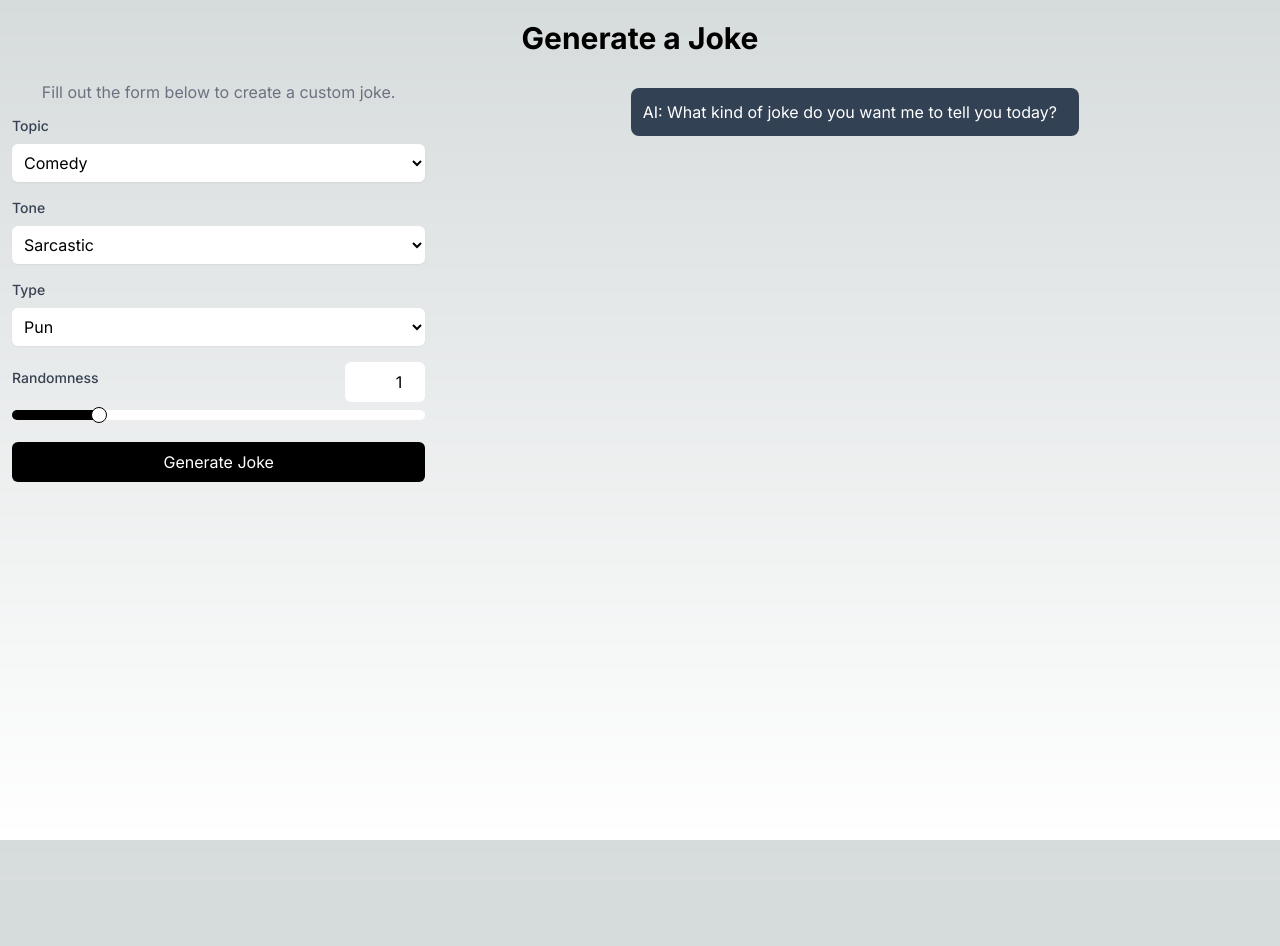
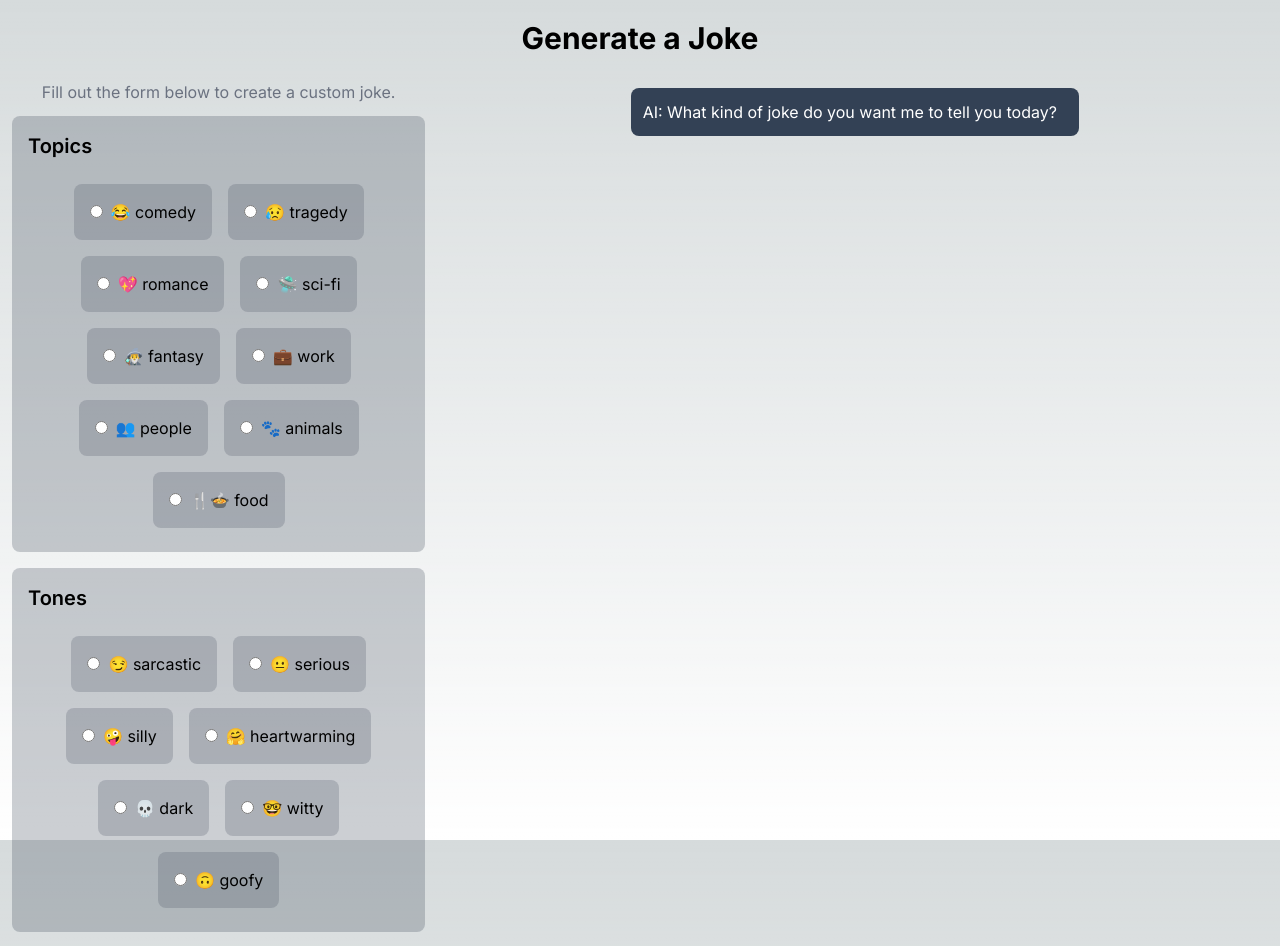
Before and after one commit to mrtonks/ai-encode-week-2, a Next.js app: page / in a window 1280 px wide. Shown: the top 946 px of the page. Before the commit the page ends 880 px from the top, so only its background shows below. Built offline with nearby package versions, Linux system fonts and the light colour scheme.

Commit message:
refactor: better story kind, topic, and tone selection UI + more specific context on how to tell different types of jokes

```diff
--- a/app/api/chat/route.ts
+++ b/app/api/chat/route.ts
@@ -25,11 +25,27 @@ export async function POST(req: Request) {
         },
         {
           role: 'system',
-          content: 'The user can ask you to tell an one liner. You should use no more than 50 words for this kind of jokes. Do not evaluate a joke if you are asked to generate it',
+          content: 'The user can ask you to tell an one-liner. You should use no more than 50 words for this kind of jokes. Do not evaluate a joke if you are asked to generate it',
         },
         {
           role: 'system',
           content: 'The user can ask you to tell an anti-joke. You should use more than 50 words but less than 150 words for this kind of jokes. Do not evaluate a joke if you are asked to generate it',
+        },
+        {
+          role: 'system',
+          content: 'The user can ask you to tell an knock-knockjoke. You should use more than 50 words but less than 150 words for this kind of jokes. Do not evaluate a joke if you are asked to generate it',
+        },
+        {
+          role: 'system',
+          content: 'The user can ask you to tell a pun. You should use no more than 80 words for this kind of jokes. Do not evaluate a joke if you are asked to generate it',
+        },
+        {
+          role: 'system',
+          content: 'The user can ask you to tell a story. You should use more than 200 words for this kind of jokes. Do not evaluate a joke if you are asked to generate it',
+        },
+        {
+          role: 'system',
+          content: 'The user can ask you to tell a shaggy-dog. You should use more than 150 words for this kind of jokes. Do not evaluate a joke if you are asked to generate it',
         },
         {
           role: 'system',
--- a/app/page.tsx
+++ b/app/page.tsx
@@ -5,11 +5,54 @@ import { useState, useRef, useEffect } from 'react'
 
 export default function Home() {
   const { messages, isLoading, append } = useChat()
-  const [topic, setTopic] = useState<string>('comedy')
-  const [tone, setTone] = useState<string>('sarcastic')
-  const [kind, setKind] = useState<string>('pun')
+  const [temperature, setTemperature] = useState<number>(1)
   const [isGenerated, setIsGenerated] = useState<boolean>(false)
-  const [temperature, setTemperature] = useState<number>(1)
+
+  const [state, setState] = useState({
+    kind: 'pun',
+    tone: 'sarcastic',
+    topic: 'comedy',
+  });
+
+  const handleChange = ({
+    target: { name, value },
+  }: React.ChangeEvent<HTMLInputElement>) => {
+    setState({
+      ...state,
+      [name]: value,
+    });
+  };
+
+  const tones = [
+    { emoji: "😏", value: "sarcastic" },
+    { emoji: "😐", value: "serious" },
+    { emoji: "🤪", value: "silly" },
+    { emoji: "🤗", value: "heartwarming" },
+    { emoji: "💀", value: "dark" },
+    { emoji: "🤓", value: "witty" },
+    { emoji: "🙃", value: "goofy" },
+  ];
+
+  const topics = [
+    { emoji: "😂", value: "comedy" },
+    { emoji: "😥", value: "tragedy" },
+    { emoji: "💖", value: "romance" },
+    { emoji: "🛸", value: "sci-fi" },
+    { emoji: "🧙‍♂️", value: "fantasy" },
+    { emoji: "💼", value: "work" },
+    { emoji: "👥", value: "people" },
+    { emoji: "🐾", value: "animals" },
+    { emoji: "🍴🍲", value: "food" },
+  ];
+
+  const kinds = [
+    { emoji: "🤡", value: "pun" },
+    { emoji: "🙊", value: "one-liner" },
+    { emoji: "🚪", value: "knock-knock" },
+    { emoji: "🐶", value: "shaggy-dog" },
+    { emoji: "🎭", value: "anti-joke" },
+    { emoji: "✍", value: "story" },
+  ];
 
   const handleSetTemperature = (value : number): void => {
     if (isNaN(value) || value < 0 || value > 5) {
@@ -50,66 +93,74 @@ export default function Home() {
             Fill out the form below to create a custom joke.
           </p>
           <form className="space-y-4">
-            <div>
-              <label
-                htmlFor="topic"
-                className="block mb-2 text-sm font-medium text-gray-700">
-                Topic
-              </label>
-              <select
-                id="topic"
-                className="w-full bg-white border-gray-300 rounded-md shadow-sm focus:border-indigo-500 focus:ring-indigo-500 p-2"
-                value={topic}
-                onChange={(e) => setTopic(e.target.value)}>
-                <option value="comedy">Comedy</option>
-                <option value="tragedy">Tragedy</option>
-                <option value="romance">Romance</option>
-                <option value="sci-fi">Sci-Fi</option>
-                <option value="fantasy">Fantasy</option>
-                <option value="work">Work</option>
-                <option value="people">People</option>
-                <option value="animals">Animals</option>
-                <option value="food">Food</option>
-              </select>
+            <div className="space-y-4 bg-opacity-25 bg-gray-700 rounded-lg p-4">
+              <h3 className="text-xl font-semibold">Topics</h3>
+
+              <div className="flex flex-wrap justify-center">
+                {topics.map(({ value, emoji }) => (
+                  <div
+                    key={value}
+                    className="p-4 m-2 bg-opacity-25 bg-gray-600 rounded-lg"
+                  >
+                    <input
+                      id={value}
+                      type="radio"
+                      name="topic"
+                      value={value}
+                      onChange={handleChange}
+                    />
+                    <label className="ml-2" htmlFor={value}>
+                      {`${emoji} ${value}`}
+                    </label>
+                  </div>
+                ))}
+              </div>
             </div>
-            <div>
-              <label
-                htmlFor="tone"
-                className="block mb-2 text-sm font-medium text-gray-700">
-                Tone
-              </label>
-              <select
-                id="tone"
-                className="w-full bg-white border-gray-300 rounded-md shadow-sm focus:border-indigo-500 focus:ring-indigo-500 p-2"
-                value={tone}
-                onChange={(e) => setTone(e.target.value)}>
-                <option value="sarcastic">Sarcastic</option>
-                <option value="serious">Serious</option>
-                <option value="silly">Silly</option>
-                <option value="heartwarming">Heartwarming</option>
-                <option value="dark">Dark</option>
-                <option value="witty">Witty</option>
-                <option value="goofy">Goofy</option>
-              </select>
+            <div className="space-y-4 bg-opacity-25 bg-gray-700 rounded-lg p-4">
+              <h3 className="text-xl font-semibold">Tones</h3>
+
+              <div className="flex flex-wrap justify-center">
+                {tones.map(({ value, emoji }) => (
+                  <div
+                    key={value}
+                    className="p-4 m-2 bg-opacity-25 bg-gray-600 rounded-lg"
+                  >
+                    <input
+                      id={value}
+                      type="radio"
+                      name="tone"
+                      value={value}
+                      onChange={handleChange}
+                    />
+                    <label className="ml-2" htmlFor={value}>
+                      {`${emoji} ${value}`}
+                    </label>
+                  </div>
+                ))}
+              </div>
             </div>
-            <div>
-              <label
-                htmlFor="kind"
-                className="block mb-2 text-sm font-medium text-gray-700">
-                Type
-              </label>
-              <select
-                id="kind"
-                className="w-full bg-white border-gray-300 rounded-md shadow-sm focus:border-indigo-500 focus:ring-indigo-500 p-2"
-                value={kind}
-                onChange={(e) => setKind(e.target.value)}>
-                <option value="pun">Pun</option>
-                <option value="one-liner">One-liner</option>
-                <option value="knock-knock">Knock-Knock</option>
-                <option value="shaggy-dog">Shaggy Dog</option>
-                <option value="anti-joke">Anti-Joke</option>
-                <option value="story">Story</option>
-              </select>
+            <div className="space-y-4 bg-opacity-25 bg-gray-700 rounded-lg p-4">
+              <h3 className="text-xl font-semibold">Kinds</h3>
+
+              <div className="flex flex-wrap justify-center">
+                {kinds.map(({ value, emoji }) => (
+                  <div
+                    key={value}
+                    className="p-4 m-2 bg-opacity-25 bg-gray-600 rounded-lg"
+                  >
+                    <input
+                      id={value}
+                      type="radio"
+                      name="kind"
+                      value={value}
+                      onChange={handleChange}
+                    />
+                    <label className="ml-2" htmlFor={value}>
+                      {`${emoji} ${value}`}
+                    </label>
+                  </div>
+                ))}
+              </div>
             </div>
             <div>
               <div className="flex items-center justify-between">
@@ -149,9 +200,9 @@ export default function Home() {
                 type="button"
                 className="w-full bg-black text-white py-2 px-4 rounded-md hover:bg-gray-800 focus:outline-none focus:ring-4 focus:ring-gray-300"
                 onClick={() =>{
-                  append( {
+                  append({
                     role: "user",
-                    content: `Generate a ${kind} joke about ${topic} in a ${tone} tone.`,
+                    content: `Generate a ${state.kind} joke about ${state.topic} in a ${state.tone} tone.`,
                   });
                   setIsGenerated(true);
                 }}>
```
